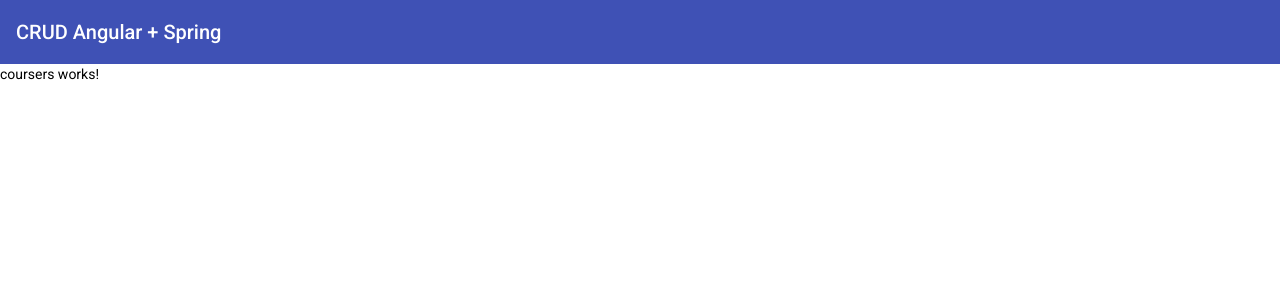
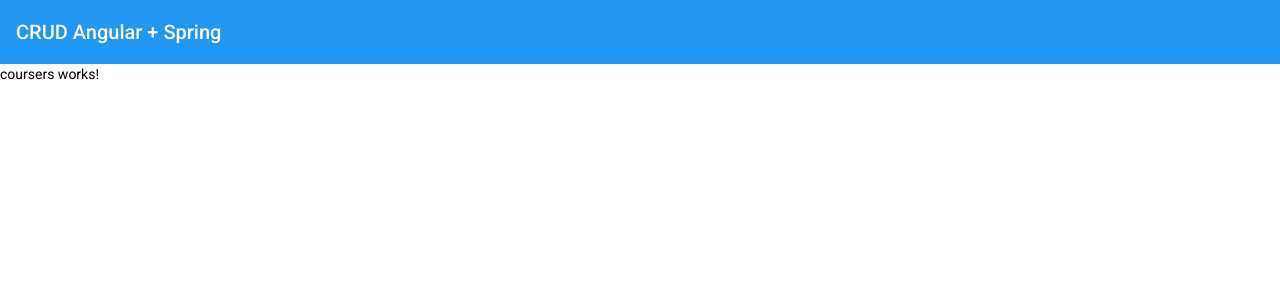
Before and after one commit to williamgo0205/crud-angular-spring, an Angular app in the folder crud-angular/: page /courses in a window 1280 px wide. Shown: the top 300 px of the page. Built offline with nearby package versions, Linux system fonts and the light colour scheme.

Commit message:
Adding configurations scss with material design for themes application

```diff
--- a/crud-angular/src/styles.scss
+++ b/crud-angular/src/styles.scss
@@ -1,4 +1,19 @@
 /* You can add global styles to this file, and also import other style files */
+
+/*Import e include para a utilização dos temas do material io do angular*/
+@import '@angular/material/theming';
+@include mat-core();
+
+/*Variáveis de configuração global cores primária, secundária e warnning*/
+$custom-app-primary: mat-palette($mat-blue);
+$custom-app-secondary: mat-palette($mat-indigo, A200, A400, 700);
+$custom-app-war: mat-palette($mat-red);
+
+/*Configuração global cores Tema*/
+$custom-theme: mat-light-theme($custom-app-primary, $custom-app-secondary, $custom-app-war);
+
+/*Inclui através da função do angular @include o tema (angular-material-theme) customizado*/
+@include angular-material-theme($custom-theme);
 
 html, body { height: 100%; }
 body { margin: 0; font-family: Roboto, "Helvetica Neue", sans-serif; }
```
Also changed, not shown: 1 other file (tests, documents, lock files or other folders).
